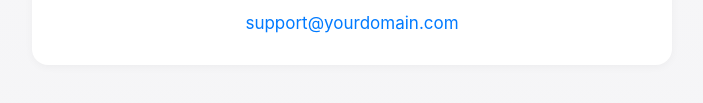
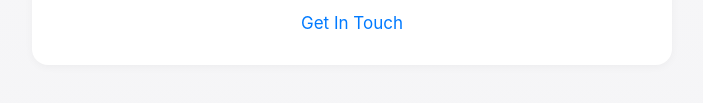
Before and after one commit to jeffchimney/eMoteSupport, a plain HTML site: page index.html in a window 1280 px wide. Shown: the part 817-920 px from the top of the page, without its empty margins (288-991 px from the left). Drawn offline with Linux system fonts and the light colour scheme.

Commit message:
fix: contact changes

```diff
--- a/index.html
+++ b/index.html
@@ -147,7 +147,7 @@
         Your feedback helps make eMote better for everyone (including me).
       </p>
       <div class="email">
-        <a href="mailto:support@yourdomain.com">support@yourdomain.com</a>
+        <a href="mailto:jeffchimney@icloud.com">Get In Touch</a>
       </div>
     </div>
 
```
